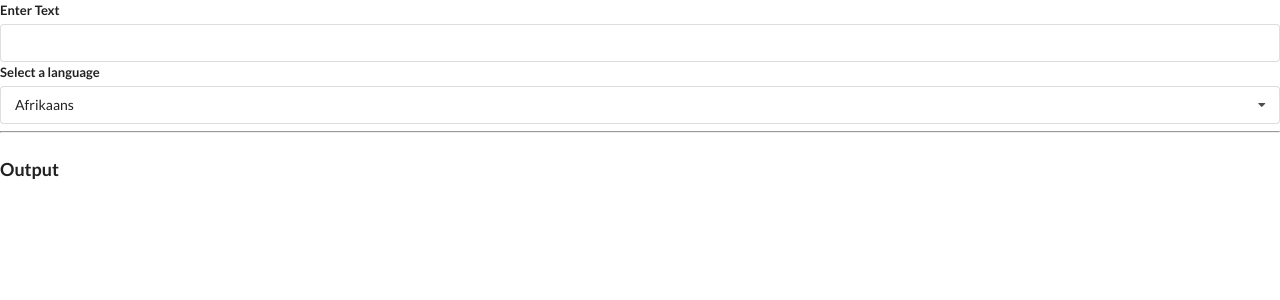
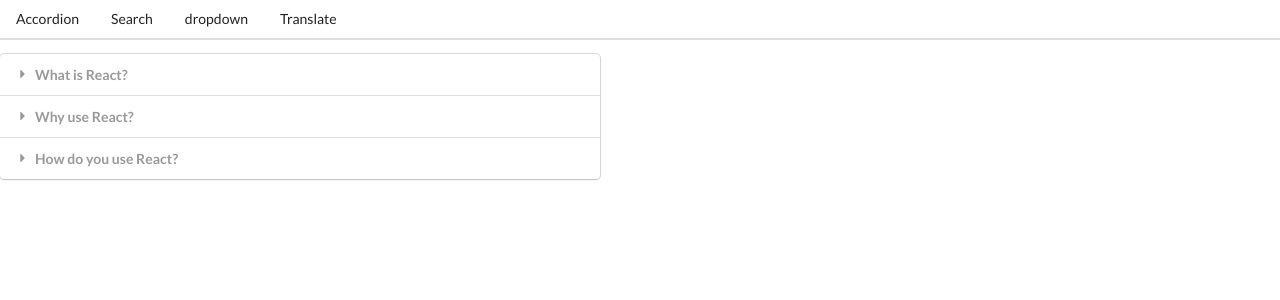
Before and after one commit to BrianDriscollCode/React_Widget_Practice_with_Hooks, a React (Create React App) app: page / in a window 1280 px wide. Shown: the top 300 px of the page. Built offline with nearby package versions, Linux system fonts and the light colour scheme; no server answers.

Commit message:
finished the routing components

```diff
--- a/src/App.js
+++ b/src/App.js
@@ -3,6 +3,8 @@
 import Search from './components/Search'
 import Dropdown from './components/Dropdown';
 import Translate from './components/Translate';
+import Route from './components/Route'
+import Header from './components/Header'
 
 
 const items = [
@@ -39,12 +41,34 @@
 
 ];
 
+
 const App = () => {
+    const [selected, setSelected] = useState(options[0]);
 
     return (
 
             <div>
-               <Translate />
+                <Header />
+                <Route path="/">
+                    <Accordion items={items}/>
+                </Route>
+
+                <Route path="/list">
+                    <Search />
+                </Route>
+
+                <Route path="/dropdown">
+                    <Dropdown
+                        label="Select a color"
+                        options={options}
+                        selected={selected}
+                        onSelectedChange={setSelected}
+                    />
+                </Route>
+
+                <Route path="/translate">
+                    <Translate />
+                </Route>
             </div>
 
 
--- /dev/null
+++ b/src/components/Header.js
@@ -0,0 +1,40 @@
+import React from 'react';
+import Link from './Link';
+
+const Header = () => {
+
+    return (
+
+        <div className="ui secondary pointing menu">
+
+            <Link href="/" className="item">
+
+                Accordion
+
+            </Link>
+
+            <Link href="/list" className="item">
+
+                Search
+
+            </Link>
+
+            <Link href="/dropdown" className="item">
+
+                dropdown
+
+            </Link>
+
+            <Link href="/translate" className="item">
+
+                Translate
+
+            </Link>
+
+        </div>
+
+    )
+
+}
+
+export default Header
--- /dev/null
+++ b/src/components/Link.js
@@ -0,0 +1,22 @@
+import React from "react"
+
+const Link = ({ className, href, children }) => {
+    const onClick = (event) => {
+
+        if (event.metaKey || event.ctrlKey) {
+            return;
+        }
+
+        event.preventDefault();
+        window.history.pushState({}, '', href);
+
+        const navEvent = new PopStateEvent('popstate');
+        window.dispatchEvent(navEvent)
+    }
+
+
+    return <a onClick={onClick} className={className} href={href} > {children} </a>
+
+}
+
+export default Link
--- /dev/null
+++ b/src/components/Route.js
@@ -0,0 +1,25 @@
+import { useEffect, useState } from 'react'
+
+const Route = ({ path, children }) => {
+
+    const [currentPath, setCurrentPath] = useState(window.location.pathname)
+
+    useEffect(() => {
+
+        const onLocationChange = () => {
+            setCurrentPath(window.location.pathname)
+        }
+
+        window.addEventListener('popstate', onLocationChange);
+
+
+        return () => {
+            window.removeEventListener('popstate', onLocationChange)
+        }
+    }, []);
+
+    return currentPath === path ? children : null;
+
+}
+
+export default Route;
```
